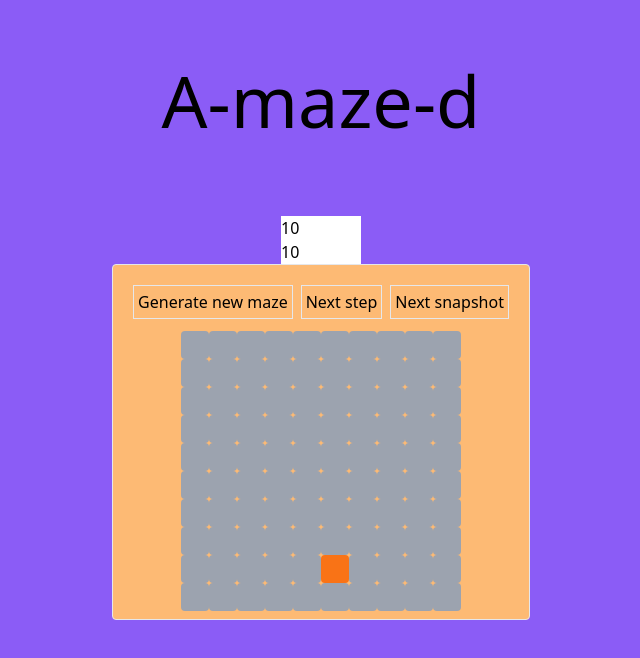
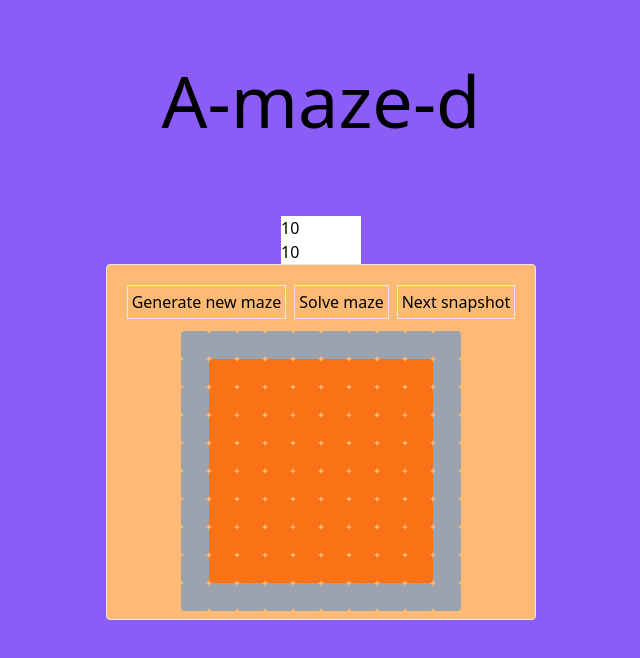
Before and after one commit to Dirivial/A-maze-d, a Next.js app: page / in a window 1280 px wide. Shown: the top 658 px of the page, without its empty margins (319-959 px from the left). Built offline with nearby package versions, Linux system fonts and the light colour scheme.

Commit message:
Removed a bunch of types

```diff
--- a/src/pages/maze.tsx
+++ b/src/pages/maze.tsx
@@ -12,18 +12,6 @@ type GeneratedCell = {
   y: number;
   visited: boolean;
   wall: boolean;
-};
-
-type CellCoord = {
-  x: number;
-  y: number;
-};
-
-type addWallsProps = {
-  maze: GeneratedCell[][];
-  walls: GeneratedCell[];
-  x: number;
-  y: number;
 };
 
 const Maze = ({ width, height }: MazeProps) => {
@@ -78,13 +66,10 @@ const Maze = ({ width, height }: MazeProps) => {
       }
     }
 
-    setCells(maze);
-    setWallStack(walls);
+    generateMaze(maze, walls);
   };
 
-  const generateMaze = () => {
-    let walls = [...wallStack];
-    let maze = [...cells];
+  const generateMaze = (maze: GeneratedCell[][], walls: GeneratedCell[]) => {
     while (walls.length > 0) {
       let someWall = walls.splice(
         Math.floor(Math.random() * wallStack.length),
@@ -103,12 +88,12 @@ const Maze = ({ width, height }: MazeProps) => {
               (!maze.at(y)?.at(x - i)?.visited &&
                 maze.at(y)?.at(x + i)?.visited)
             ) {
-              if (calcSurroundingCells({ x, y }) < 2) {
+              if (calcSurroundingCells(x, y) < 2) {
                 maze.at(y)!.at(x)!.visited = true;
                 maze.at(y)!.at(x)!.wall = false;
 
                 // Add surrounding cells as walls, if they should be added
-                addWalls({ maze, walls, x, y });
+                addWalls(maze, walls, x, y);
               }
             }
           }
@@ -120,7 +105,7 @@ const Maze = ({ width, height }: MazeProps) => {
     setCells(maze);
   };
 
-  const calcSurroundingCells = ({ x, y }: CellCoord) => {
+  const calcSurroundingCells = (x: number, y: number) => {
     let sumOfSurrounding: number = 0;
 
     for (let i = -1; i < 2; i += 2) {
@@ -134,7 +119,12 @@ const Maze = ({ width, height }: MazeProps) => {
     return sumOfSurrounding;
   };
 
-  const addWalls = ({ maze, walls, x, y }: addWallsProps) => {
+  const addWalls = (
+    maze: GeneratedCell[][],
+    walls: GeneratedCell[],
+    x: number,
+    y: number
+  ) => {
     for (let i = -1; i < 2; i += 2) {
       if (
         y > 0 &&
@@ -168,8 +158,8 @@ const Maze = ({ width, height }: MazeProps) => {
         <button onClick={generateCells} className="border p-1">
           Generate new maze
         </button>
-        <button onClick={generateMaze} className="border p-1">
-          Next step
+        <button onClick={() => {}} className="border p-1">
+          Solve maze
         </button>
         <button className="border p-1">Next snapshot</button>
       </div>
```
